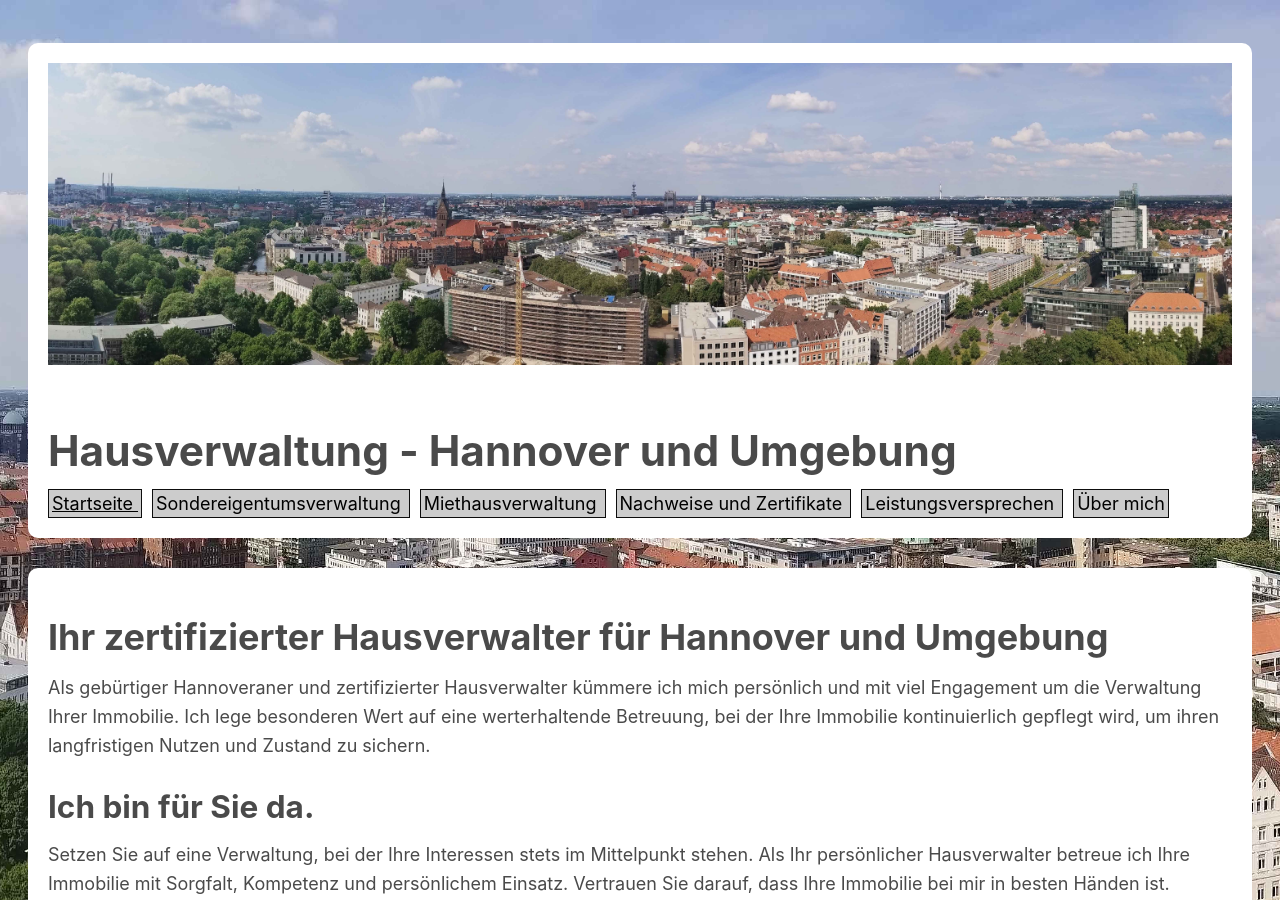
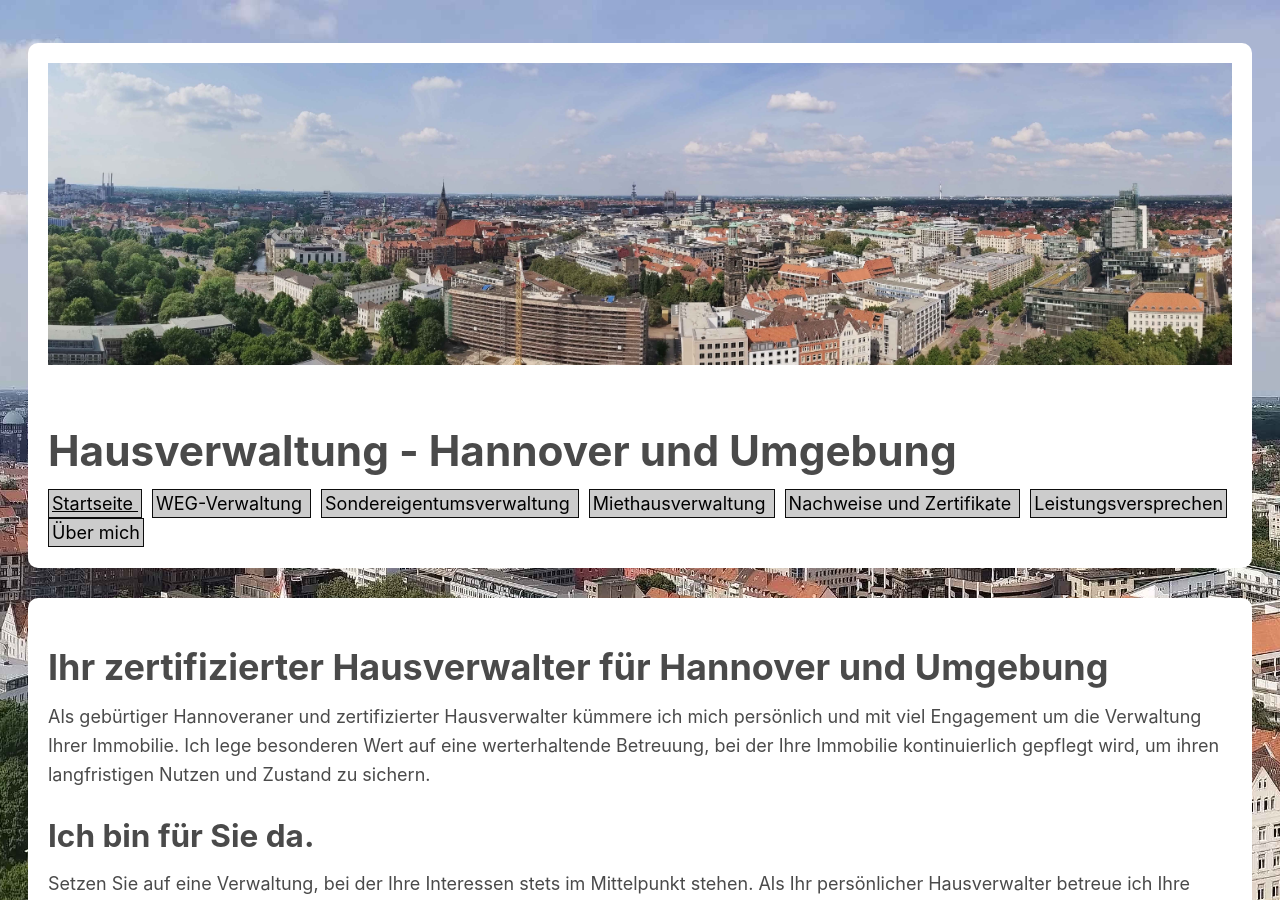
Before and after one commit to marek22k/hausverwaltung, a Jekyll site: the page built from index.md, in a window 1280 px wide and 900 px high. Built offline with Jekyll 4.4.1, drawn with Linux system fonts in a browser that asks for light colours.

Commit message:
Update _config.yml
neuer Menüpunkt WEG Verwaltung

```diff
--- a/_config.yml
+++ b/_config.yml
@@ -10,25 +10,29 @@ menu:
   url: /
   weight: 1
 
+- title: WEG-Verwaltung
+  url: /wegverwaltung/
+  weight: 2
+
 - title: Sondereigentumsverwaltung
   url: /sondereigentumsverwaltung/
-  weight: 2
+  weight: 3
 
 - title: Miethausverwaltung
   url: /miethausverwaltung/
-  weight: 3
+  weight: 4
 
 - title: Nachweise und Zertifikate
   url: /nachweise-und-zertifikate/
-  weight: 4
+  weight: 5
 
 - title: Leistungsversprechen
   url: /leistungsversprechen/
-  weight: 5
+  weight: 6
 
 - title: Über mich
   url: /ueber_mich/
-  weight: 6
+  weight: 7
 
 contact:
   email: kontakt@.de
```
